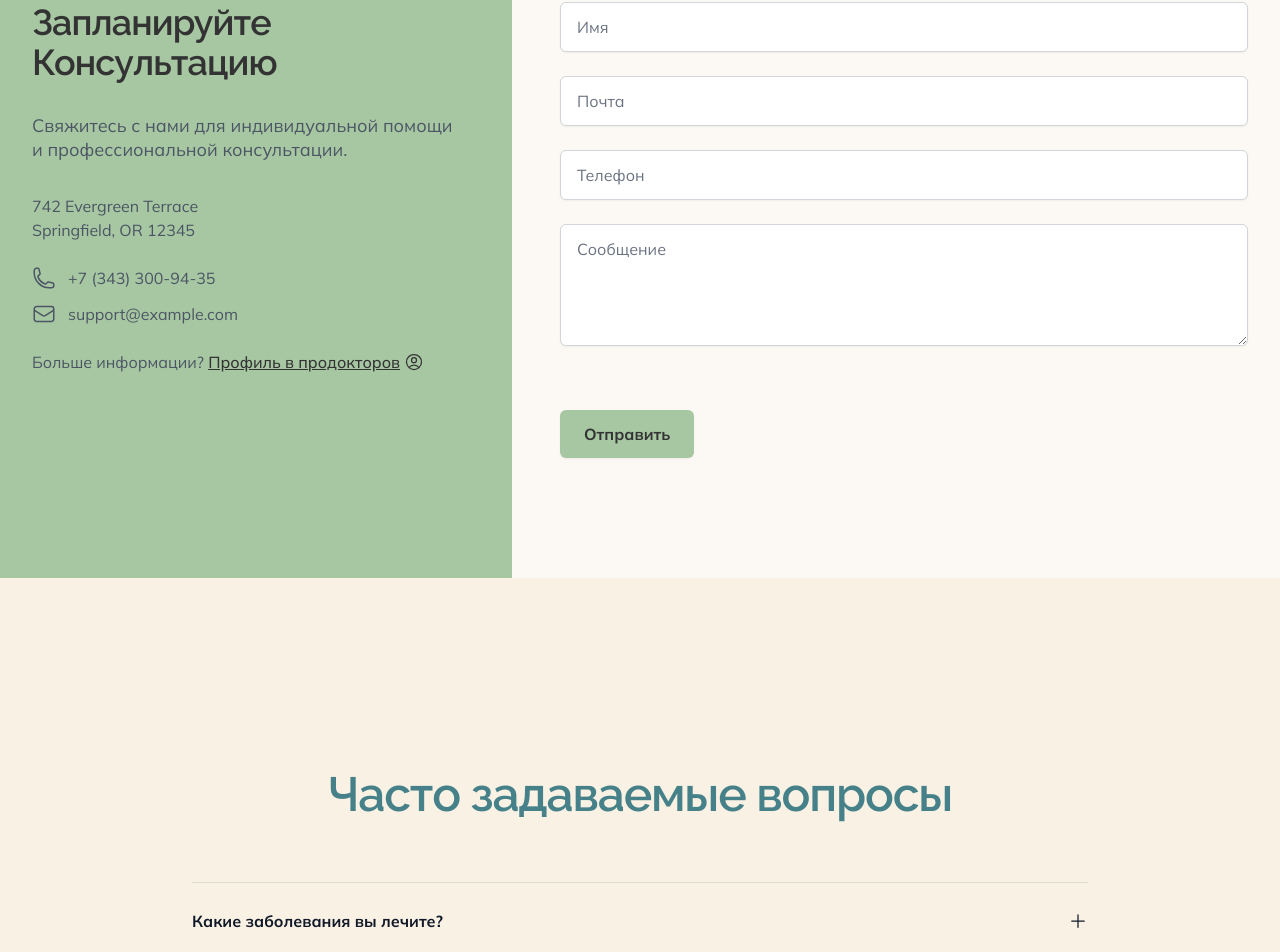
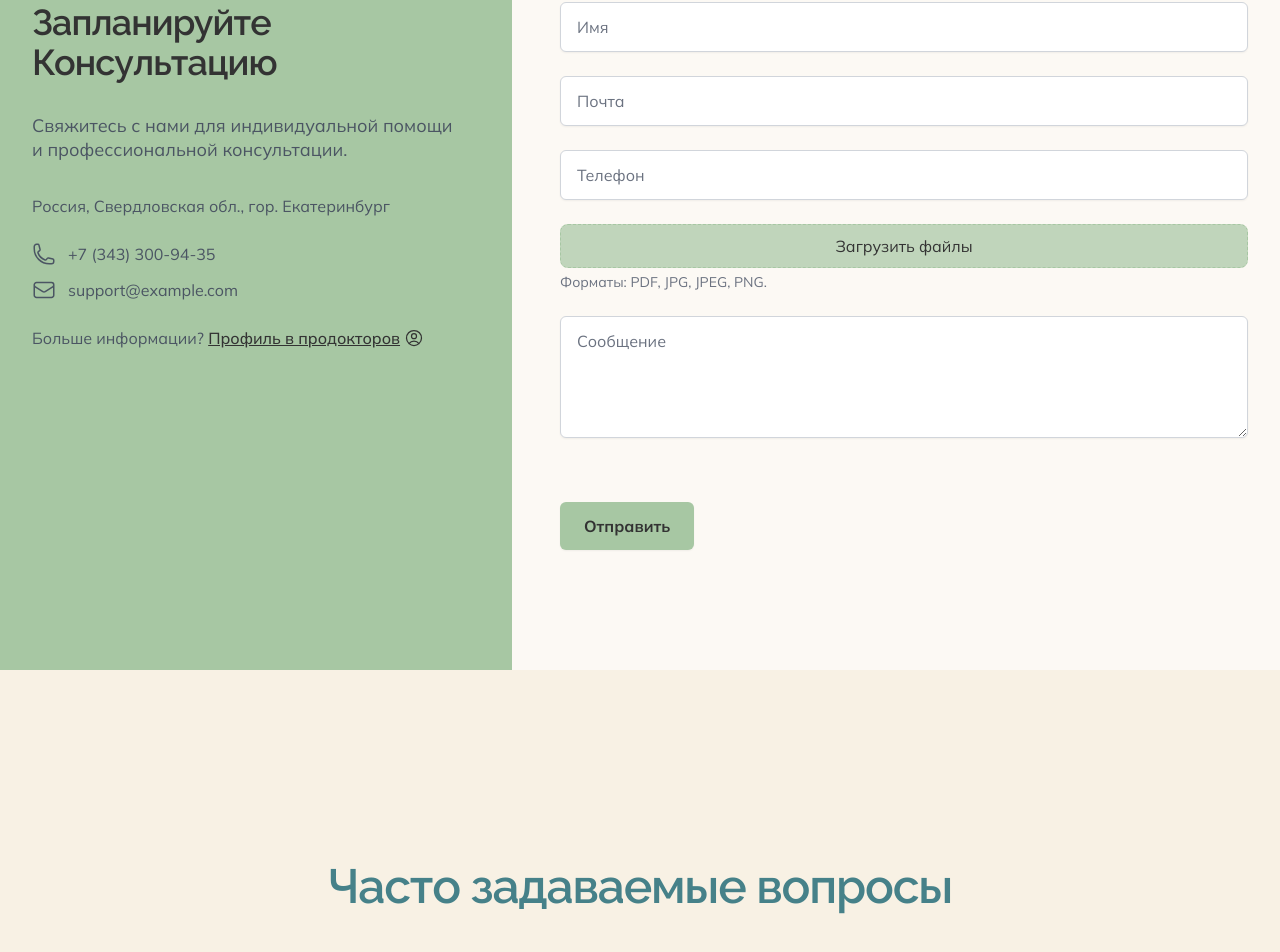
Before and after one commit to mchumpitazp/web-doctor-irina, a Next.js app: page / in a window 1280 px wide. Shown: the part 2955-3907 px from the top of the page. Built offline with nearby package versions, Linux system fonts and the light colour scheme.

Commit message:
multiple files upload

```diff
--- a/src/app/api/nodemailer/route.ts
+++ b/src/app/api/nodemailer/route.ts
@@ -1,5 +1,6 @@
 import { NextResponse, NextRequest } from "next/server";
 import nodemailer from "nodemailer";
+import { Attachment } from "nodemailer/lib/mailer";
 
 export async function POST(request: NextRequest) {
     const sender = process.env.NODEMAILER_SENDER;
@@ -21,13 +22,46 @@ export async function POST(request: NextRequest) {
         const email = formData.get("email");
         const phone = formData.get("phone");
         const message = formData.get("message");
+        const attachments = formData.getAll("attachments") as File[];
 
         // Validate required fields
-        if (!name || !email || !message) {
+        if (!name || !email || !phone || !message) {
             return NextResponse.json(
                 { message: "Error: Missing required fields." },
                 { status: 400 }
             );
+        }
+
+        // Validate and process attachments if present
+        const allowedMimeTypes = ["application/pdf", "image/png", "image/jpeg"];
+        const processedAttachments: Attachment[] = [];
+
+        if (attachments.length > 0) {
+            for (const file of attachments) {
+                // Skip invalid files (e.g., empty files or unexpected entries)
+                if (
+                    !file ||
+                    file.size === 0 ||
+                    file.type === "application/octet-stream"
+                ) {
+                    continue;
+                }
+
+                // Validate file type
+                if (!allowedMimeTypes.includes(file.type)) {
+                    return NextResponse.json(
+                        { message: `Error: Invalid file type: ${file.type}` },
+                        { status: 400 }
+                    );
+                }
+
+                // Convert file to buffer
+                const buffer = Buffer.from(await file.arrayBuffer());
+                processedAttachments.push({
+                    filename: file.name,
+                    content: buffer,
+                });
+            }
         }
 
         // Configure the transporter
@@ -41,8 +75,8 @@ export async function POST(request: NextRequest) {
             },
         });
 
-        // Construct the email content
-        const emailContent = `
+        // Build the email content
+        const mailContent = `
             <h3>Новое сообщение от клиента!</h3>
             <p><strong>Имя:</strong> ${name} </p>
             <p><strong>Почта:</strong> ${email} </p>
@@ -50,13 +84,27 @@ export async function POST(request: NextRequest) {
             <p><strong>Сообщение:</strong> ${message} </p>
         `;
 
-        // Send the email
-        await transporter.sendMail({
+        // Build the email options
+        const mailOptions: {
+            from: string;
+            to: string;
+            subject: string;
+            html: string;
+            attachments?: Attachment[];
+        } = {
             from: sender,
             to: recipient,
             subject: `Новое сообщение от клиента!`,
-            html: emailContent,
-        });
+            html: mailContent,
+        };
+
+        // Add attachments if they exist
+        if (processedAttachments.length > 0) {
+            mailOptions.attachments = processedAttachments;
+        }
+
+        // Send the email
+        await transporter.sendMail(mailOptions);
 
         return NextResponse.json({ message: "Success: Email was sent" });
     } catch (error) {
--- a/src/app/components/Contact.tsx
+++ b/src/app/components/Contact.tsx
@@ -24,10 +24,12 @@ export default function Contact() {
                         </p>
                         <dl className="mt-8 text-base text-gray-600">
                             <div>
-                                <dt className="sr-only">Postal address</dt>
+                                <dt className="sr-only">Адрес</dt>
                                 <dd>
-                                    <p>742 Evergreen Terrace</p>
-                                    <p>Springfield, OR 12345</p>
+                                    <p>
+                                        Россия, Свердловская обл., гор.
+                                        Екатеринбург
+                                    </p>
                                 </dd>
                             </div>
                             <div className="mt-6">
--- a/src/app/components/Form.tsx
+++ b/src/app/components/Form.tsx
@@ -7,11 +7,25 @@ import { FormEvent, useState } from "react";
 
 export default function Form() {
     const [loading, setLoading] = useState<boolean>(false);
+    const [files, setFiles] = useState<File[]>([]);
     const [error, setError] = useState<string | null>(null);
     const [alert, setAlert] = useState<{
         message: string;
         type: "success" | "error";
     } | null>(null);
+
+    // Handle adding files
+    const handleFileAdd = (e: React.ChangeEvent<HTMLInputElement>) => {
+        if (e.target.files) {
+            const newFiles = Array.from(e.target.files);
+            setFiles((prevFiles) => [...prevFiles, ...newFiles]);
+        }
+    };
+
+    // Handle removing files
+    const handleFileRemove = (index: number) => {
+        setFiles((prevFiles) => prevFiles.filter((_, i) => i !== index));
+    };
 
     // Form Validation
     const validateFields = (formData: FormData): boolean => {
@@ -45,6 +59,11 @@ export default function Form() {
         const form = e.currentTarget;
         const formData = new FormData(form);
 
+        // Append files to FormData
+        files.forEach((file) => {
+            formData.append("attachments", file);
+        });
+
         // Validate fields
         if (!validateFields(formData)) {
             setLoading(false);
@@ -61,6 +80,7 @@ export default function Form() {
 
             if (response.ok) {
                 form.reset();
+                setFiles([]);
                 setAlert({
                     message: "Отправленное сообщение",
                     type: "success",
@@ -151,6 +171,47 @@ export default function Form() {
                 )}
             </div>
             <div>
+                <label htmlFor="attachments" className="sr-only">
+                    Вложения
+                </label>
+                <input
+                    id="attachments"
+                    name="attachments"
+                    type="file"
+                    multiple
+                    accept=".pdf, .png, .jpg, .jpeg"
+                    className="hidden"
+                    onChange={(e) => handleFileAdd(e)}
+                />
+                <button
+                    type="button"
+                    className="text-center text-charcoal cursor-pointer h-11 w-full bg-accent/70 border border-dashed border-accent rounded-lg transition-colors hover:border-primary hover:bg-accent"
+                    onClick={() =>
+                        document.getElementById("attachments")?.click()
+                    }
+                >
+                    Загрузить файлы
+                </button>
+                <p className="mt-1 text-gray-500 text-sm">
+                    Форматы: PDF, JPG, JPEG, PNG.
+                </p>
+                {files.map((file, index) => (
+                    <div
+                        key={index}
+                        className="mt-2 text-sm text-gray-700 flex items-center"
+                    >
+                        <span className="mr-2">{file.name}</span>
+                        <button
+                            type="button"
+                            onClick={() => handleFileRemove(index)}
+                            className="text-red-600 underline"
+                        >
+                            Удалить
+                        </button>
+                    </div>
+                ))}
+            </div>
+            <div>
                 <label htmlFor="message" className="sr-only">
                     Сообщение
                 </label>
```
